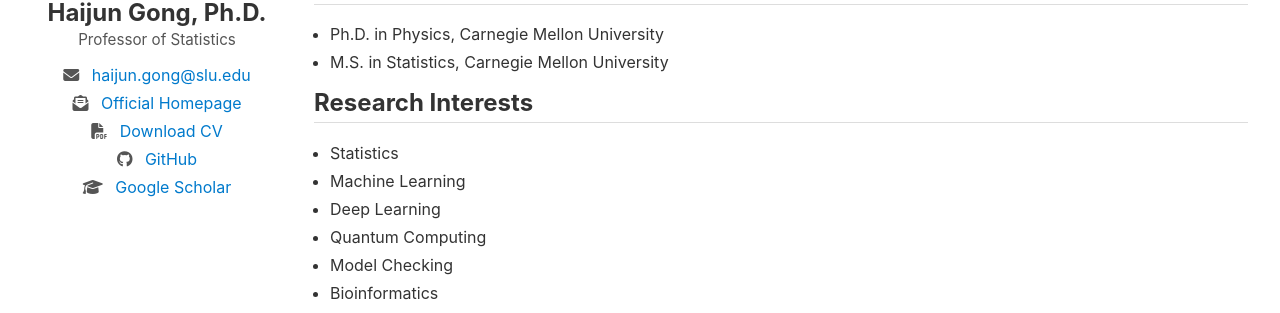
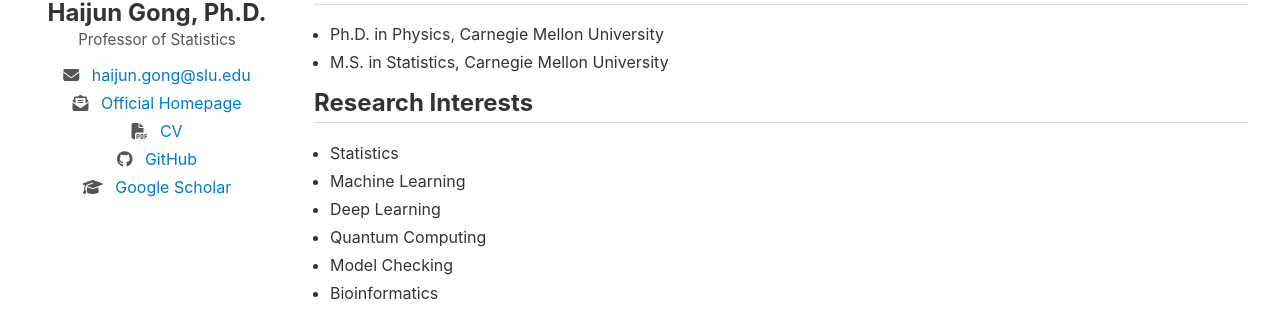
Before and after one commit to GongData/gongData.github.io, a Jekyll site: the page index.html, which Jekyll copies as it is, in a window 1280 px wide. Shown: the part 322-635 px from the top of the page. Built offline with Jekyll 4.4.1, drawn with Linux system fonts in a browser that asks for light colours.

Commit message:
Update index.html

```diff
--- a/index.html
+++ b/index.html
@@ -114,7 +114,7 @@
     <ul class="icon-list">
       <li><i class="fa-solid fa-envelope"></i> <a href="mailto:haijun.gong@slu.edu">haijun.gong@slu.edu</a></li>
       <li><i class="fa-solid fa-envelope-open-text"></i> <a href="https://www.slu.edu/arts-and-sciences/mathematics-statistics/faculty/haijun-gong.php">Official Homepage</a></li>
-      <li><i class="fa-solid fa-file-pdf"></i> <a href="/assets/CV.pdf" download>Download CV</a></li>
+      <li><i class="fa-solid fa-file-pdf"></i> <a href="/assets/CV.pdf" download>CV</a></li>
       <li><i class="fa-brands fa-github"></i> <a href="https://github.com/gongData" target="_blank">GitHub</a></li>
       <li><i class="fa-solid fa-graduation-cap"></i> <a href="https://scholar.google.com/citations?user=c-urE8IAAAAJ&hl=en&oi=ao" target="_blank">Google Scholar</a></li>
     </ul>
```
